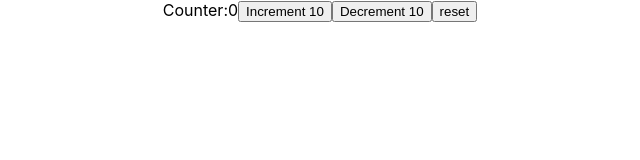
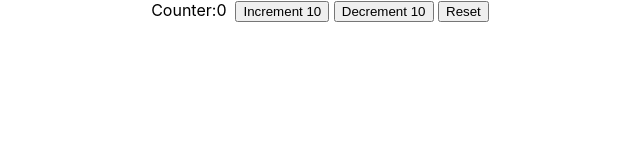
Before and after one commit to msateesh900/react-typescript, a React (Create React App) app: page / in a window 1280 px wide. Shown: the top 160 px of the page, without its empty margins (320-960 px from the left). Built offline with nearby package versions, Linux system fonts and the light colour scheme.

Commit message:
Updated useReducer typescript Counter Example

```diff
--- a/src/components/state/Counter.tsx
+++ b/src/components/state/Counter.tsx
@@ -3,10 +3,19 @@
 type CounterState = {
   count: number
 }
-type CounterAction = {
-  type: "increment" | "decrement" | "reset"
+type UpdateAction = {
+  type: "increment" | "decrement"
   payload: number
 }
+type ResetAction = {
+  type: "reset"
+}
+
+// type CounterAction = {
+//   type: "increment" | "decrement" | "reset"
+//   payload?: number
+// }
+type CounterAction = UpdateAction | ResetAction
 
 const initialState = { count: 0 }
 
@@ -25,16 +34,16 @@
   const [state, dispatch] = useReducer(reducer, initialState)
   return (
     <>
-      Counter:{state.count}
+      Counter:{state.count} &nbsp;
       <button onClick={() => dispatch({ type: "increment", payload: 10 })}>
         Increment 10
       </button>
+      &nbsp;
       <button onClick={() => dispatch({ type: "decrement", payload: 10 })}>
         Decrement 10
       </button>
-      <button onClick={() => dispatch({ type: "reset", payload: 0 })}>
-        reset
-      </button>
+      &nbsp;
+      <button onClick={() => dispatch({ type: "reset" })}>Reset</button>
     </>
   )
 }
```
